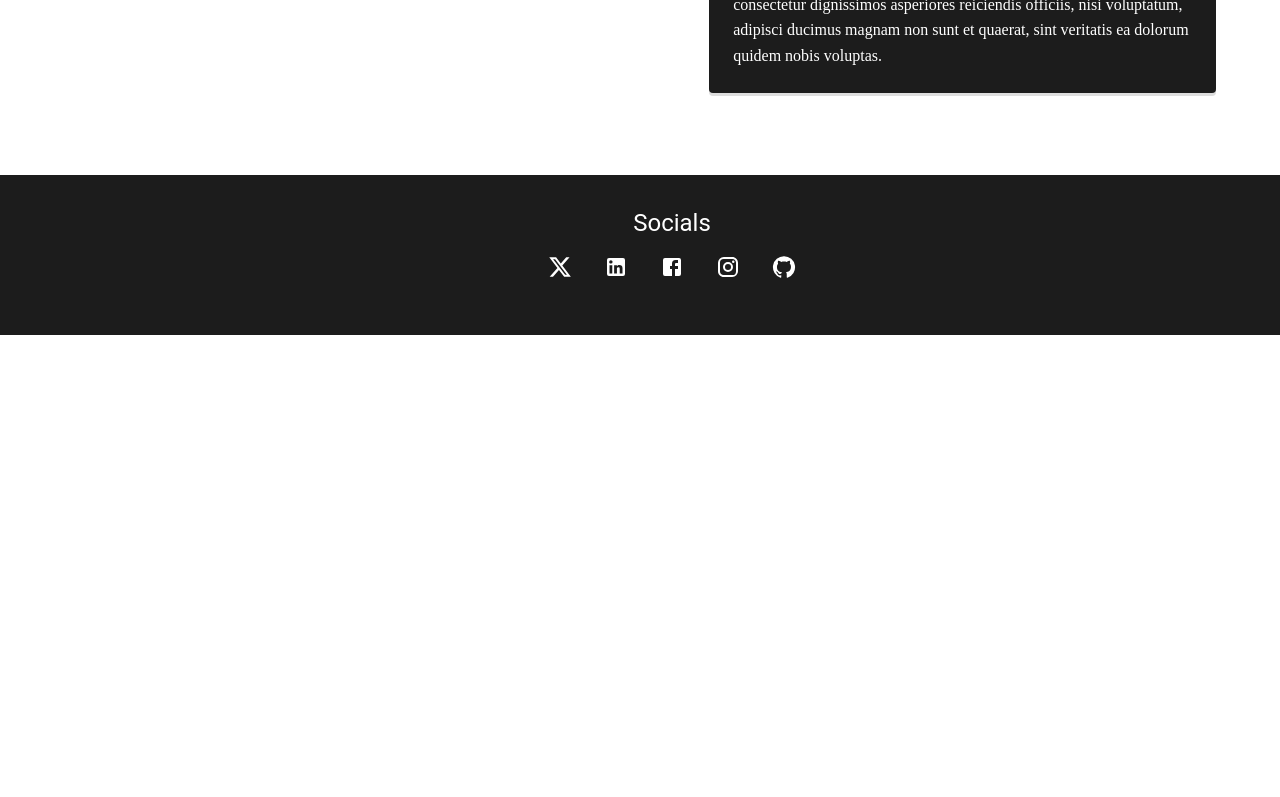
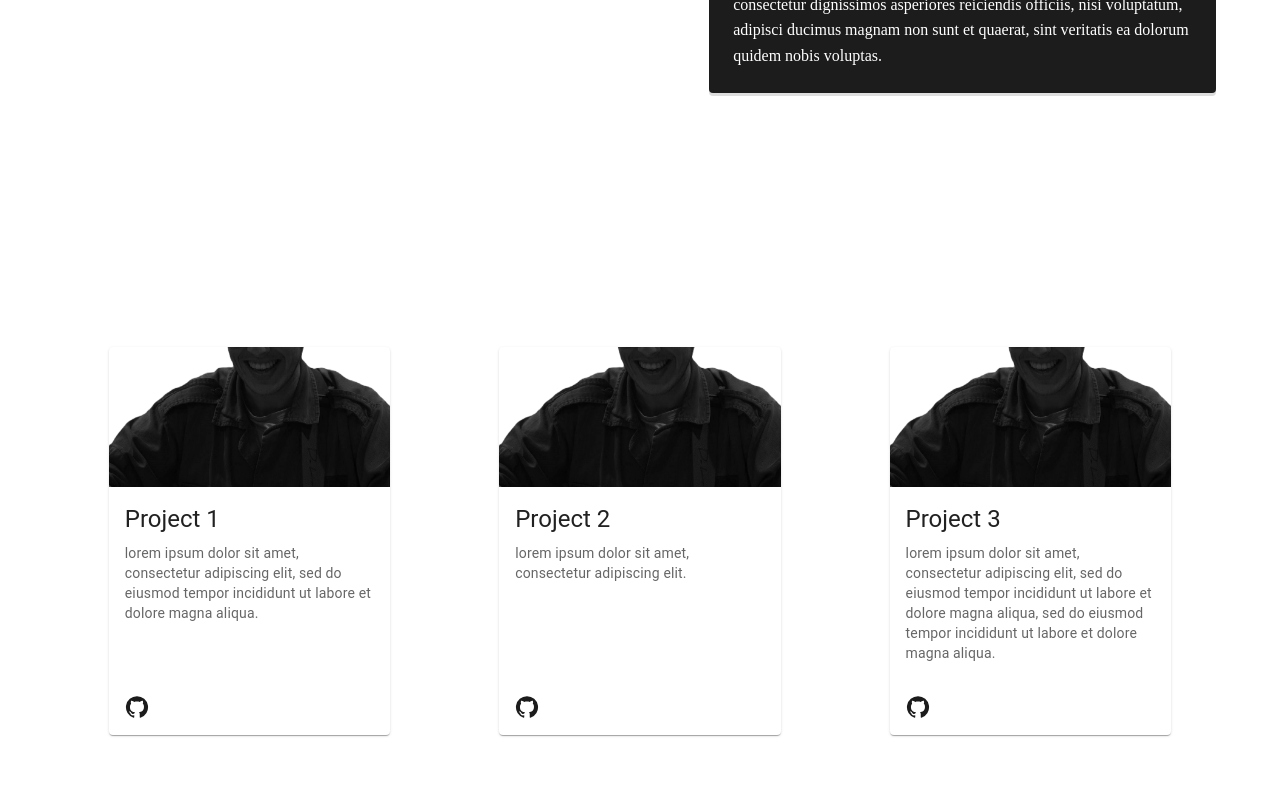
Before and after one commit to BlobDylan/pfolio, a React (Vite) app: page / in a window 1280 px wide. Shown: the part 2000-2797 px from the top of the page. Before the commit the page ends 2335 px from the top, so only its background shows below. Built offline with nearby package versions, Linux system fonts and the light colour scheme.

Commit message:
added project cards

```diff
--- a/src/App.jsx
+++ b/src/App.jsx
@@ -2,8 +2,9 @@ import "./App.css";
 
 import ParticleBackground from "./components/Background/Particle";
 import Profile from "./components/Profile/Profile";
+import Tech from "./components/Tech/Tech";
 import Timeline from "./components/Timeline/Timeline";
-import Tech from "./components/Tech/Tech";
+import Projects from "./components/Projects/Projects";
 import Footer from "./components/Footer/Footer";
 
 import { Link } from "react-router-dom";
@@ -42,6 +43,10 @@ function App() {
         Timeline
       </Typography>
       <Timeline />
+      <Typography variant="h2" align="left" color="white" margin={"75px"}>
+        Projects
+      </Typography>
+      <Projects />
       <Footer />
     </>
   );
--- /dev/null
+++ b/src/components/Projects/ProjectCard.jsx
@@ -0,0 +1,47 @@
+import {
+  Card,
+  CardActions,
+  CardContent,
+  CardMedia,
+  IconButton,
+  Typography,
+} from "@mui/material";
+
+import GitHubIcon from "@mui/icons-material/GitHub";
+
+function ProjectCard({ title, description, image }) {
+  return (
+    <Card
+      sx={{
+        width: "22vw",
+        display: "flex",
+        flexDirection: "column",
+        justifyContent: "space-between",
+      }}
+    >
+      <CardMedia component={"img"} height="140" image={image} alt="project" />
+      <CardContent
+        sx={{
+          flexGrow: 1,
+          display: "flex",
+          flexDirection: "column",
+          justifyContent: "flex-start",
+        }}
+      >
+        <Typography gutterBottom variant="h5" component="div">
+          {title}
+        </Typography>
+        <Typography variant="body2" color="text.secondary">
+          {description}
+        </Typography>
+      </CardContent>
+      <CardActions>
+        <IconButton>
+          <GitHubIcon sx={{ color: "#1c1c1c" }} />
+        </IconButton>
+      </CardActions>
+    </Card>
+  );
+}
+
+export default ProjectCard;
--- /dev/null
+++ b/src/components/Projects/Projects.jsx
@@ -0,0 +1,46 @@
+import ProjectCard from "./ProjectCard";
+import { Box } from "@mui/material";
+
+const ProjectsMap = {
+  1: {
+    title: "Project 1",
+    description:
+      "lorem ipsum dolor sit amet, consectetur adipiscing elit, sed do eiusmod tempor incididunt ut labore et dolore magna aliqua.",
+    image: "/me.png",
+  },
+  2: {
+    title: "Project 2",
+    description: "lorem ipsum dolor sit amet, consectetur adipiscing elit.",
+    image: "/me.png",
+  },
+  3: {
+    title: "Project 3",
+    description:
+      "lorem ipsum dolor sit amet, consectetur adipiscing elit, sed do eiusmod tempor incididunt ut labore et dolore magna aliqua, sed do eiusmod tempor incididunt ut labore et dolore magna aliqua.",
+    image: "/me.png",
+  },
+};
+
+function Projects() {
+  return (
+    <Box
+      sx={{
+        display: "flex",
+        justifyContent: "space-evenly",
+        marginBottom: "5%",
+      }}
+    >
+      {Object.keys(ProjectsMap).map((key) => {
+        return (
+          <ProjectCard
+            title={ProjectsMap[key].title}
+            description={ProjectsMap[key].description}
+            image={ProjectsMap[key].image}
+          />
+        );
+      })}
+    </Box>
+  );
+}
+
+export default Projects;
```
